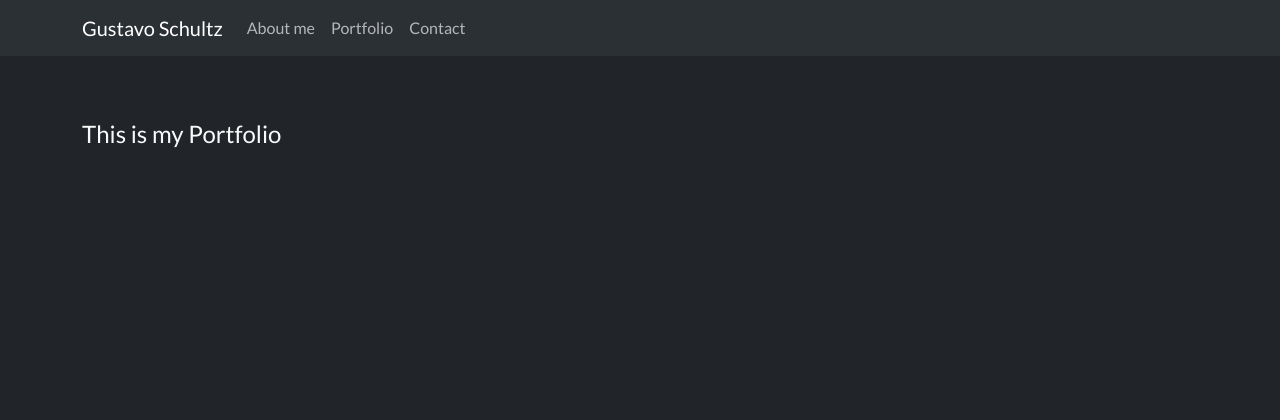
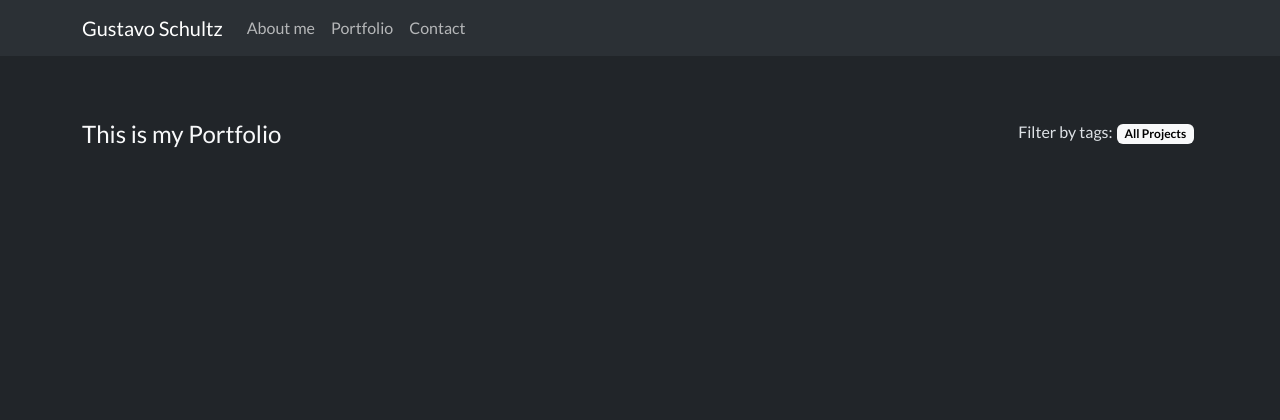
Before and after one commit to goosekiing/gustavo-schultz-django-portfolio, a Django app: page /portfolio/ in a window 1280 px wide. Shown: the top 420 px of the page. Run offline with Django 4.2, Linux system fonts and the light colour scheme; data that the repository does not hold is empty.

Commit message:
adicao da selcao dos projetos por tag

```diff
--- a/portfolio/admin.py
+++ b/portfolio/admin.py
@@ -20,7 +20,7 @@ class ProjectsAdmin(admin.ModelAdmin):
     inlines = [ProjectImageInline]
 
 class CategoryAdmin(admin.ModelAdmin):
-    list_display = ("id", "name",)
+    list_display = ("id", "name", "slug")
 
 admin.site.register(WebsiteInfo, WebsiteInfoAdmin)
 admin.site.register(Category, CategoryAdmin)
--- a/portfolio/urls.py
+++ b/portfolio/urls.py
@@ -1,10 +1,11 @@
 from django.urls import path
-from portfolio.views import index, about, portfolio, project, contact
+from portfolio.views import index, about, portfolio, project, category, contact
 
 urlpatterns = [
     path('', index, name='index'),
     path("about/", about, name="about"),
     path('portfolio/', portfolio, name="portfolio"),
     path('project/<int:project_id>/', project, name='project'),
-    path('contact', contact, name='contact')
+    path('contact', contact, name='contact'),
+    path('portfolio/<slug:category_slug>', category, name='category')
 ]
--- a/portfolio/views.py
+++ b/portfolio/views.py
@@ -1,6 +1,6 @@
-from django.shortcuts import render
+from django.shortcuts import render, get_object_or_404
 from django.http import Http404
-from portfolio.models import WebsiteInfo, Projects
+from portfolio.models import WebsiteInfo, Projects, Category
 
 def index(request):
     website_info = WebsiteInfo.objects.first()
@@ -12,8 +12,16 @@ def about(request):
 
 def portfolio(request):
     projects = Projects.objects.order_by("-date").filter(display_online=True)
+    categories = Category.objects.all
+    selected_tag = None
+    return render(request, "portfolio/portfolio.html", {'projects': projects, 'categories': categories, 'selected_tag': selected_tag})
 
-    return render(request, "portfolio/portfolio.html", {'projects': projects})
+def category(request, category_slug ):
+    category_obj = get_object_or_404(Category, slug=category_slug)
+    projects = Projects.objects.order_by("-date").filter(display_online=True, categories=category_obj)
+    categories = Category.objects.all
+    selected_tag = category_slug
+    return render(request, "portfolio/portfolio.html", {'projects': projects, 'categories': categories, 'selected_tag': selected_tag})
 
 def project(request, project_id):
     project = Projects.objects.get(pk=project_id)
--- a/templates/portfolio/portfolio.html
+++ b/templates/portfolio/portfolio.html
@@ -2,7 +2,16 @@
 {% load static %}
 {% block content %}
 
-<h1 class="mt-5 mb-4 text-light fs-4">This is my Portfolio</h1>
+<div class="d-flex justify-content-between mt-5 mb-4t">
+<h1 class="text-light fs-4">This is my Portfolio</h1>
+  <div class="d-flex column">
+    <p>Filter by tags:</p>
+    {% for category in categories %}
+    <a href="{% url 'category' category.slug %}"><li class="mx-1 badge text-bg-secondary {% if category.slug == selected_tag %}text-bg-light{% endif %}">{{ category.name|title }}</li></a>
+    {% endfor %}
+    <a href="{% url 'portfolio' %}"><li class="mx-1 badge text-bg-secondary {% if not selected_tag %}text-bg-light{% endif %}">All Projects</li></a>
+  </div>
+</div>
 
 <div class="d-flex flex-column flex-sm-row flex-wrap justify-content-around align-items-center w-100">
   {% if projects %}
@@ -18,7 +27,7 @@
         <div class="d-flex justify-content-end">
           {% if project.categories %}
             {% for category in project.categories.all %}
-              <span class="badge text-bg-secondary mx-1">{{ category }}</span>
+              <span class="badge text-bg-secondary mx-1">{{ category|title }}</span>
             {% endfor %}
           {% endif %}
         </div>
```
Also changed, not shown: portfolio/models.py (+7 -1 lines), portfolio/migrations/0013_category_slug_alter_category_name.py (added).
